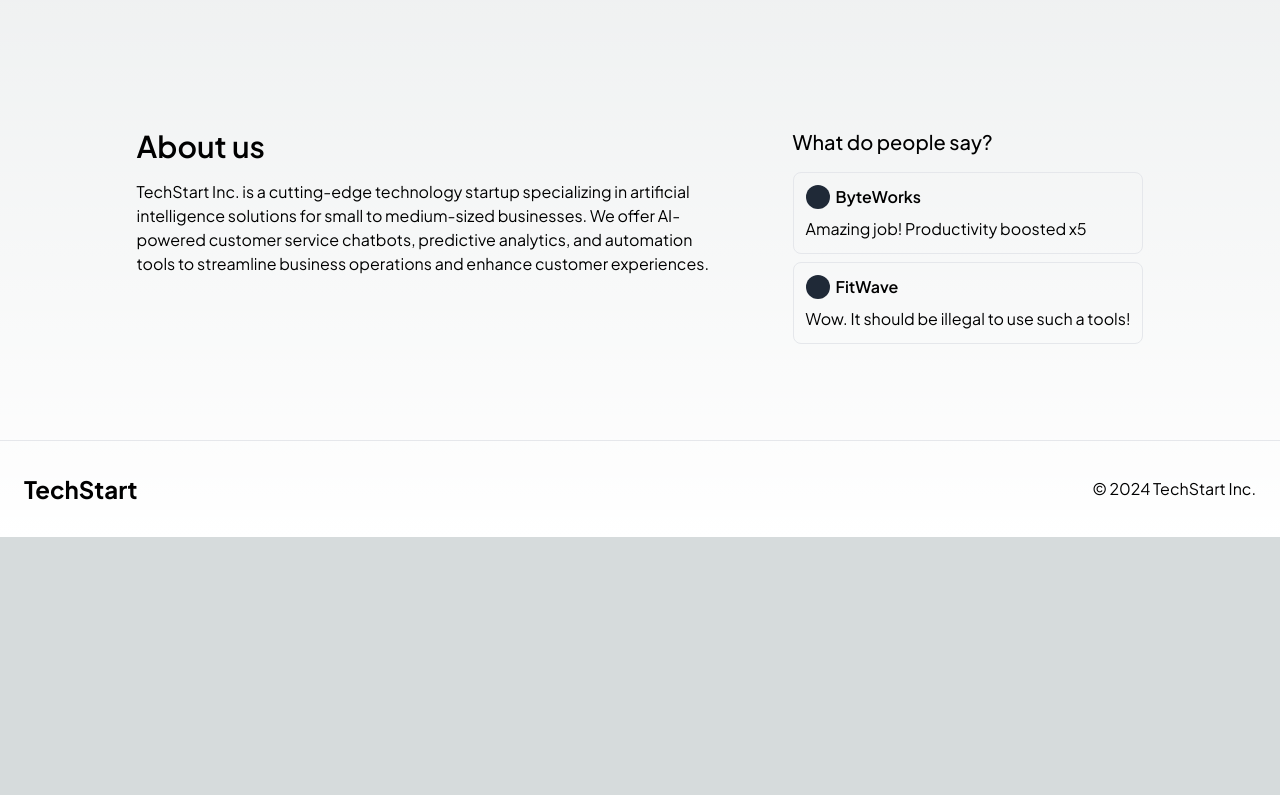
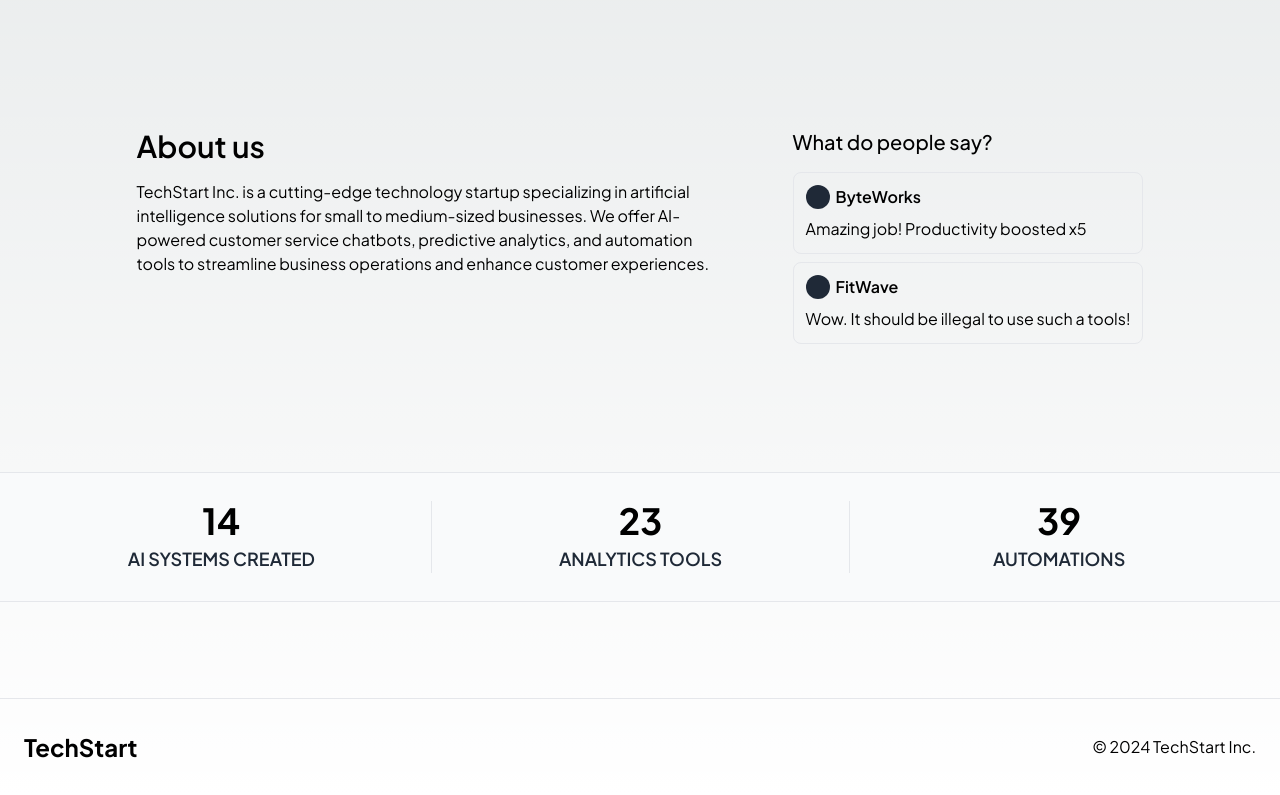
Before and after one commit to talentedCodeVirtuoso/next-lp, a Next.js app: page / in a window 1280 px wide. Shown: the part 889-1684 px from the top of the page. Before the commit the page ends 1426 px from the top, so only its background shows below. Built offline with nearby package versions, Linux system fonts and the light colour scheme.

Commit message:
add statistics divder

```diff
--- a/src/app/page.tsx
+++ b/src/app/page.tsx
@@ -57,6 +57,29 @@ export default function Home() {
           </ul>
         </div>
       </section>
+
+      <div className="py-7 px-3 border-y border-gray-200 bg-gray-50 w-full grid gap-y-4 divide-x divide-gray-200 grid-cols-3">
+        <span className="flex flex-col items-center gap-y-1">
+          <p className="font-bold text-4xl">14</p>
+          <p className="font-semibold text-gray-800 text-lg uppercase">
+            AI Systems created
+          </p>
+        </span>
+
+        <span className="flex flex-col items-center gap-y-1">
+          <p className="font-bold text-4xl">23</p>
+          <p className="font-semibold text-gray-800 text-lg uppercase">
+            Analytics Tools
+          </p>
+        </span>
+
+        <span className="flex flex-col items-center gap-y-1">
+          <p className="font-bold text-4xl">39</p>
+          <p className="font-semibold text-gray-800 text-lg uppercase">
+            Automations
+          </p>
+        </span>
+      </div>
     </main>
   );
 }
```
